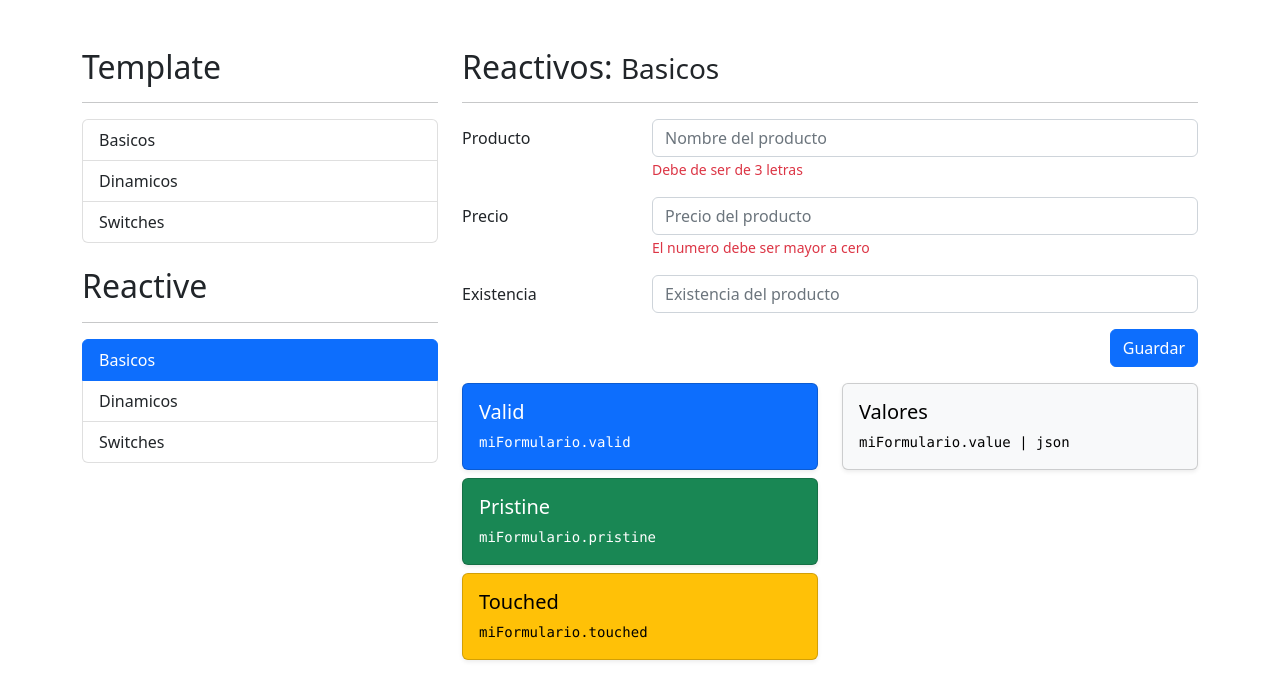
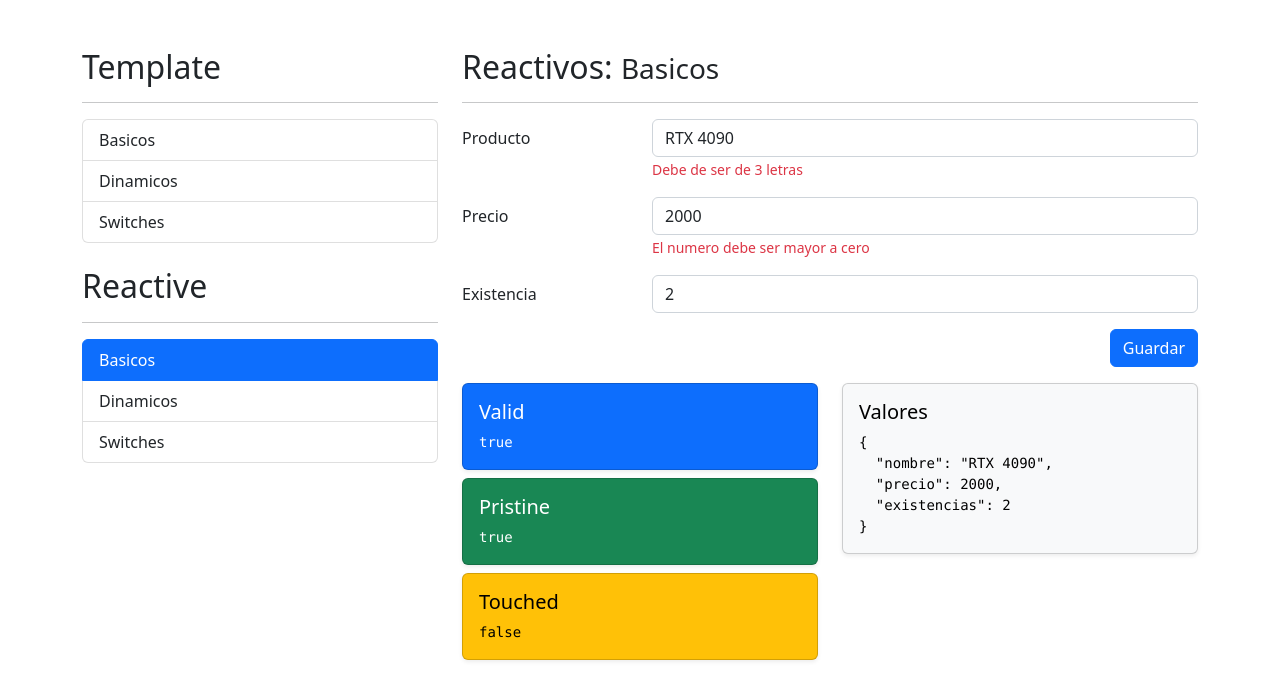
Before and after one commit to PterPmnta/forms, an Angular app: page /reactive/basicos in a window 1280 px wide. Shown: the top 700 px of the page. Built offline with nearby package versions, Linux system fonts and the light colour scheme.

Commit message:
add formbuilder

```diff
--- a/src/app/reactive/basicos/basicos.component.html
+++ b/src/app/reactive/basicos/basicos.component.html
@@ -3,13 +3,14 @@
 
 <div class="row">
   <div class="col">
-    <form>
+    <form autocomplete="off" [formGroup]="basicosFormReactive">
       <div class="mb-3 row">
         <label class="col-sm-3 col-form-label">Producto</label>
         <div class="col-sm-9">
           <input
             type="text"
             class="form-control"
+            formControlName="nombre"
             placeholder="Nombre del producto"
           />
           <span class="form-text text-danger"> Debe de ser de 3 letras </span>
@@ -22,6 +23,7 @@
           <input
             type="number"
             class="form-control"
+            formControlName="precio"
             placeholder="Precio del producto"
           />
           <span class="form-text text-danger">
@@ -36,6 +38,7 @@
           <input
             type="number"
             class="form-control"
+            formControlName="existencias"
             placeholder="Existencia del producto"
           />
           <!--customMin [minimo]="0"-->
@@ -58,21 +61,21 @@
     <div class="card mb-2 shadow-sm text-bg-primary">
       <div class="card-body">
         <h5 class="card-title">Valid</h5>
-        <pre class="card-text">{{ "miFormulario.valid" }}</pre>
+        <pre class="card-text">{{ basicosFormReactive.valid }}</pre>
       </div>
     </div>
 
     <div class="card mb-2 shadow-sm text-bg-success">
       <div class="card-body">
         <h5 class="card-title">Pristine</h5>
-        <pre class="card-text">{{ "miFormulario.pristine" }}</pre>
+        <pre class="card-text">{{ basicosFormReactive.pristine }}</pre>
       </div>
     </div>
 
     <div class="card mb-2 shadow-sm text-bg-warning">
       <div class="card-body">
         <h5 class="card-title">Touched</h5>
-        <pre class="card-text">{{ "miFormulario.touched" }}</pre>
+        <pre class="card-text">{{ basicosFormReactive.touched }}</pre>
       </div>
     </div>
   </div>
@@ -81,7 +84,7 @@
     <div class="card mb-2 shadow-sm text-bg-light">
       <div class="card-body">
         <h5 class="card-title">Valores</h5>
-        <pre class="card-text">{{ "miFormulario.value | json" }}</pre>
+        <pre class="card-text">{{ basicosFormReactive.value | json }}</pre>
       </div>
     </div>
   </div>
--- a/src/app/reactive/basicos/basicos.component.ts
+++ b/src/app/reactive/basicos/basicos.component.ts
@@ -1,16 +1,17 @@
-import { Component, OnInit } from '@angular/core';
+import { Component } from '@angular/core';
+import { FormBuilder, FormControl, FormGroup } from '@angular/forms';
 
 @Component({
   selector: 'app-basicos',
   templateUrl: './basicos.component.html',
-  styles: [
-  ]
+  styles: [],
 })
-export class BasicosComponent implements OnInit {
+export class BasicosComponent {
+  basicosFormReactive: FormGroup = this.formBuilder.group({
+    nombre: ['RTX 4090'],
+    precio: [2000],
+    existencias: [2],
+  });
 
-  constructor() { }
-
-  ngOnInit(): void {
-  }
-
+  constructor(private formBuilder: FormBuilder) {}
 }
```
Also changed, not shown: src/app/reactive/reactive.module.ts (+4 -11 lines).
